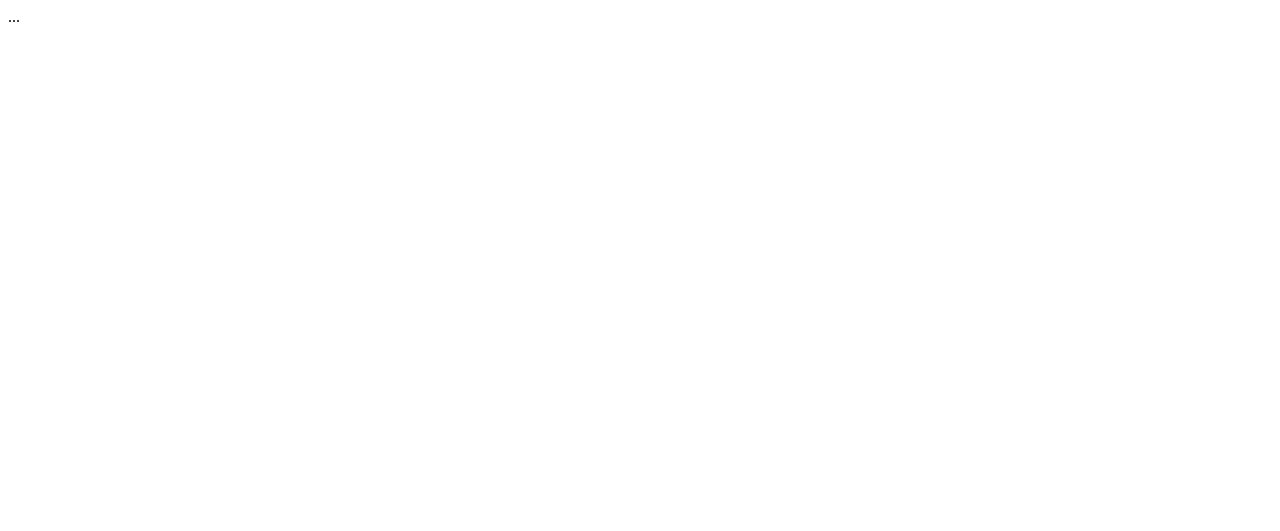
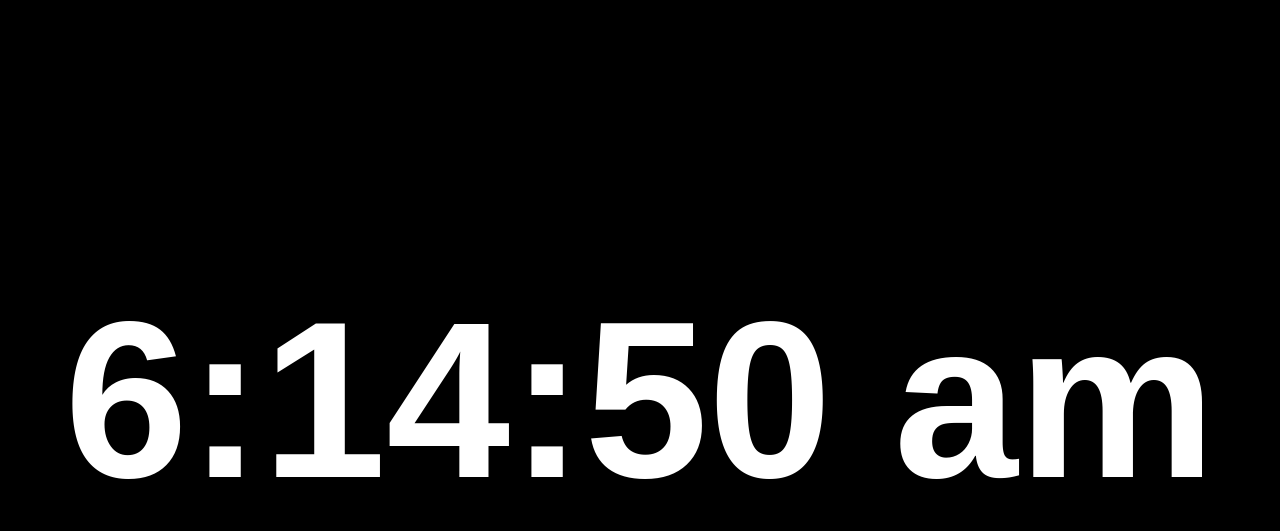
Before and after one commit to hoz-efa/utilities, a plain HTML site: page clock-12hr-seconds.html in a window 1280 px wide. Drawn offline with Linux system fonts and the light colour scheme.

Commit message:
Update clock-12hr-seconds.html

```diff
--- a/clock-12hr-seconds.html
+++ b/clock-12hr-seconds.html
@@ -1 +1,50 @@
-...
+<!DOCTYPE html>
+<html style="height:100%; margin:0; padding:0">
+	<head>
+		<meta http-equiv="Content-Type" content="text/html; charset=UTF-8"/>
+		<title>Clock</title>
+		<style type="text/css">
+			/* Customizable font and colors */
+			html {
+				background: #000000;
+				font-family: sans-serif;
+				font-weight: bold;
+				color: #FFFFFF;
+			}
+		</style>
+	</head>
+
+	<body style="display:flex; height:100%; margin:0; padding:0; justify-content:center; align-items:center">
+		<span id="clocktext" style="font-kerning:none"></span>
+
+		<script>
+			"use strict";
+
+			let textElem = document.getElementById("clocktext");
+			const targetWidth = 0.9;  // Proportion of full screen width
+			let curFontSize = 20;  // Do not change
+
+			function updateClock() {
+				const d = new Date();
+				let s = "";
+				s += ((d.getHours() + 11) % 12 + 1) + ":";
+				s += (10 > d.getMinutes() ? "0" : "") + d.getMinutes() + ":";
+				s += (10 > d.getSeconds() ? "0" : "") + d.getSeconds() + "\u00A0";
+				s += d.getHours() >= 12 ? "pm" : "am";
+				textElem.textContent = s;
+				setTimeout(updateClock, 1000 - d.getTime() % 1000 + 20);
+			}
+
+			function updateTextSize() {
+				for (let i = 0; 3 > i; i++) {  // Iterate for better better convergence
+					curFontSize *= targetWidth / (textElem.offsetWidth / textElem.parentNode.offsetWidth);
+					textElem.style.fontSize = curFontSize + "pt";
+				}
+			}
+
+			updateClock();
+			updateTextSize();
+			window.addEventListener("resize", updateTextSize);
+		</script>
+	</body>
+</html>
```
